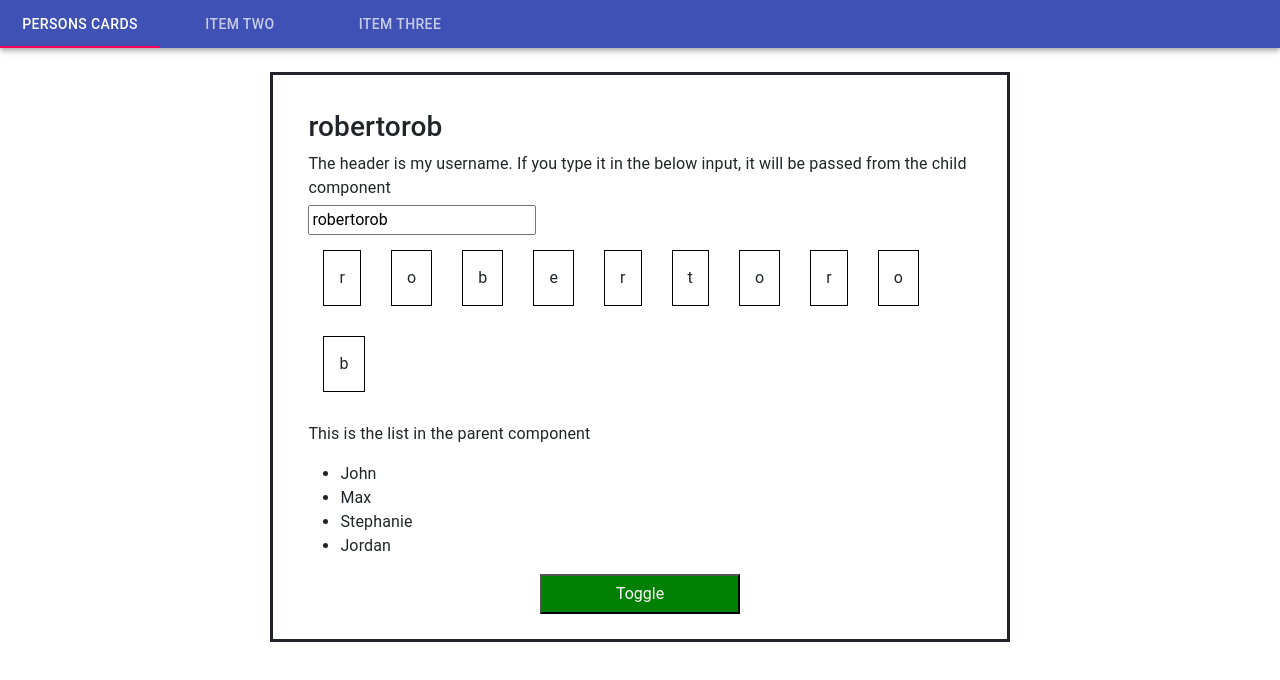
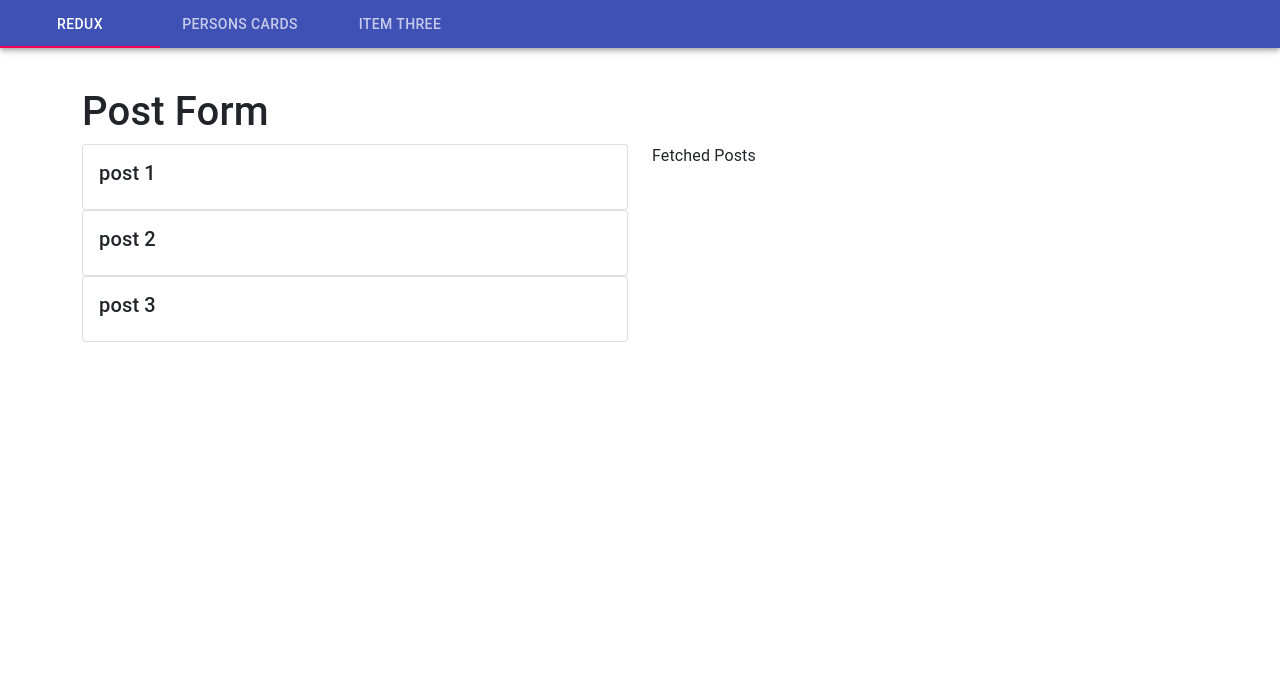
Before and after one commit to Robertorob/React-video-lessons, a React (Create React App) app: page / in a window 1280 px wide. Shown: the top 680 px of the page. Built offline with nearby package versions, Linux system fonts and the light colour scheme.

Commit message:
Add components for redux lesson

```diff
--- a/src/Containers/App.js
+++ b/src/Containers/App.js
@@ -7,6 +7,7 @@ import { withStyles } from '@material-ui/styles';
 
 import PersonsCards from './../Person/PersonsCards'
 import TabPanel from '../Tabs/TabPanel';
+import ReduxApp from './ReduxApp';
 
 const styles = theme => ({
   root: {
@@ -41,15 +42,16 @@ class App extends Component {
       <div className={classes.root}>
         <AppBar position="static">
           <Tabs value={this.state.value} onChange={this.handleChange} aria-label="simple tabs example">
+            <Tab label="Redux" {...this.a11yProps(1)} />
             <Tab label="Persons Cards" {...this.a11yProps(0)} />
-            <Tab label="Item Two" {...this.a11yProps(1)} />
             <Tab label="Item Three" {...this.a11yProps(2)} />
           </Tabs>
         </AppBar>
         <TabPanel value={this.state.value} index={0}>
-          <PersonsCards />
+          <ReduxApp></ReduxApp>
         </TabPanel>
         <TabPanel value={this.state.value} index={1}>
+          <PersonsCards />
         </TabPanel>
         <TabPanel value={this.state.value} index={2}>
           Item Three
--- /dev/null
+++ b/src/Containers/ReduxApp.js
@@ -0,0 +1,33 @@
+import React from 'react';
+import FetchedPosts from '../Posts/FetchedPosts';
+import PostForm from '../Posts/PostForm';
+import Posts from '../Posts/Posts';
+
+const ReduxApp = () => {
+
+  const posts = [
+    {title: 'post 1', id: 1},
+    {title: 'post 2', id: 2},
+    {title: 'post 3', id: 3},
+  ];
+
+  return (
+    <div className='container pt-3'>
+      <div className='row'>
+        <div className='col'>
+          <PostForm />
+        </div>
+      </div>
+      <div className='row'>
+        <div className='col'>
+          <Posts posts={posts} />
+        </div>
+        <div className='col'>
+          <FetchedPosts />
+        </div>
+      </div>
+    </div>
+  )
+}
+
+export default ReduxApp;
--- a/src/Person/PersonsCards.js
+++ b/src/Person/PersonsCards.js
@@ -75,7 +75,7 @@ class PersonsCards extends Component {
     let persons = null;
     let buttonClassName = 'background-green';
     if (this.state.showPersons) {
-      buttonClassName = 'background-red';
+      buttonClassName = 'background-red';// TODO: use classNames
       persons = (
         <div>
           {this.state.persons.map((person, index) =>
--- /dev/null
+++ b/src/Posts/FetchedPosts.js
@@ -0,0 +1,5 @@
+import React from 'react';
+
+export default ({posts}) => {
+  return <div>Fetched Posts</div>;
+}
--- /dev/null
+++ b/src/Posts/Post.js
@@ -0,0 +1,11 @@
+import React from 'react';
+
+export default ({ post }) => {
+  return (
+    <div className='card'>
+      <div className='card-body'>
+        <h5 className='card-title'>{post.title}</h5>
+      </div>
+    </div>
+  );
+}
--- /dev/null
+++ b/src/Posts/PostForm.js
@@ -0,0 +1,17 @@
+import React from 'react';
+
+export default class PostForm extends React.Component {
+  constructor(props){
+    super(props);
+
+    this.state = {};
+  }
+
+  render() {
+    return (
+      <div>
+        <h1>Post Form</h1>
+      </div>
+    );
+  }
+}
--- /dev/null
+++ b/src/Posts/Posts.js
@@ -0,0 +1,8 @@
+import React from 'react';
+import Post from './Post';
+
+export default ({ posts }) => {
+  if (!posts || !posts.length)
+    return <p>There are no posts yet</p>;
+  return posts.map(post => <Post post={post} key={post.id} />);
+}
```
Also changed, not shown: 1 other file (tests, documents, lock files or other folders).
